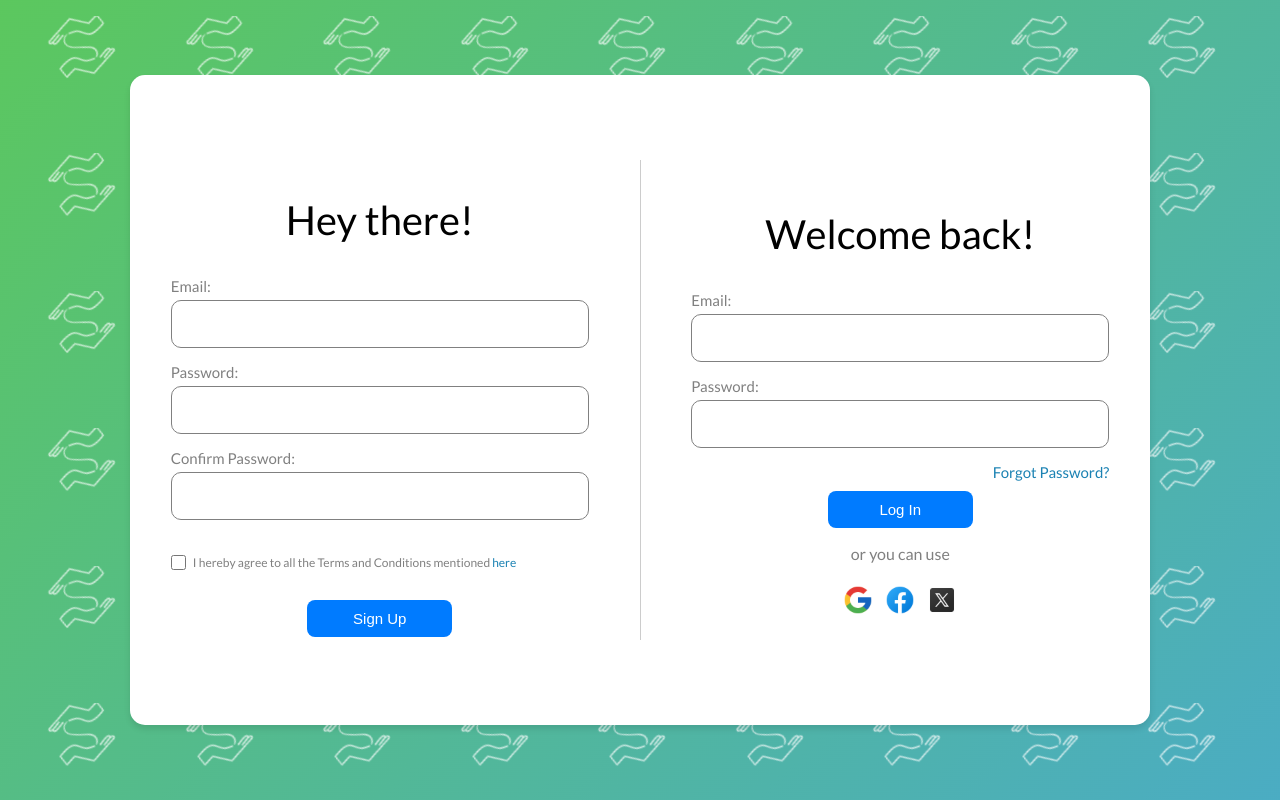
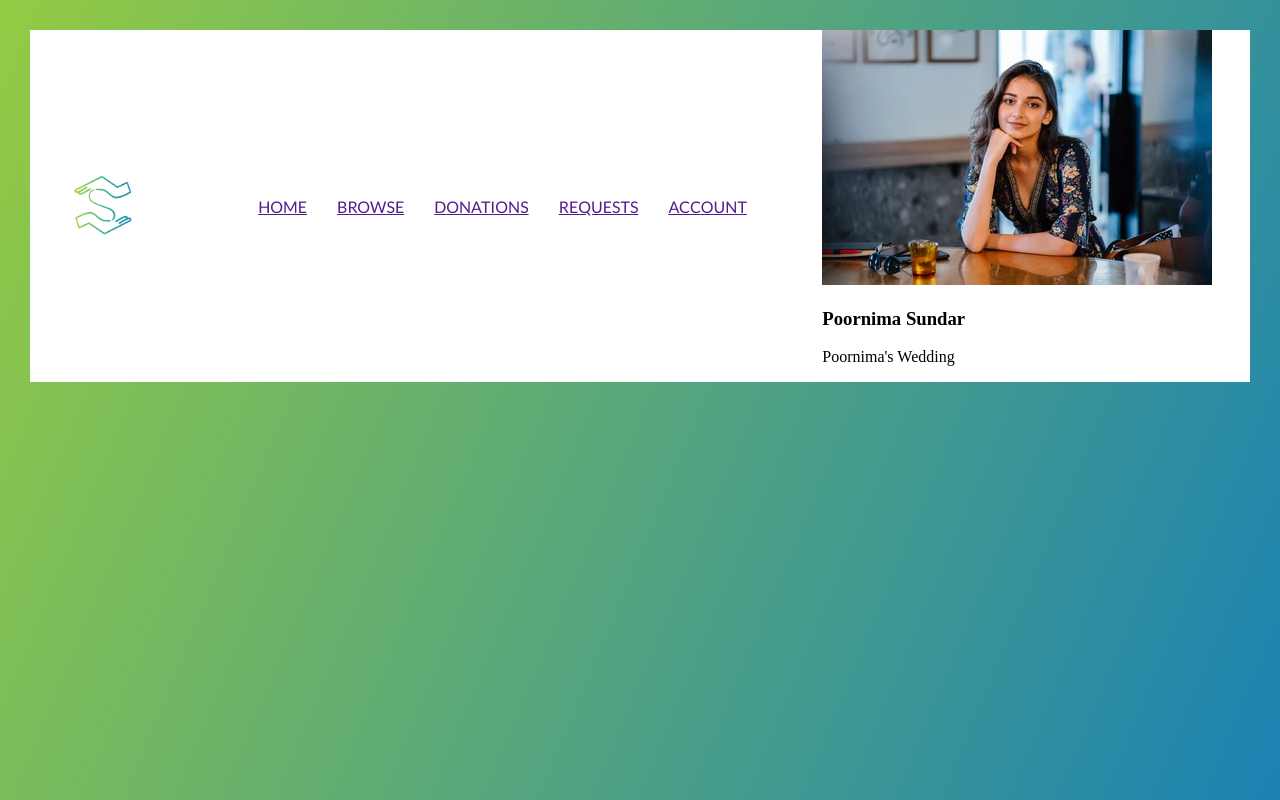
Before and after one commit to Adesh-111/serve-it, a React (Vite) app: page / in a window 1280 px wide. Built offline with nearby package versions, Linux system fonts and the light colour scheme.

Commit message:
Completion of navbar structure

```diff
--- a/src/App.jsx
+++ b/src/App.jsx
@@ -1,8 +1,9 @@
 import React from "react";
 import LoginPage from "./components/LoginPage/LoginPage";
+import Navbar from "./components/Navbar/Navbar";
 
 function App() {
-  return ( <LoginPage /> );
+  return ( <Navbar /> );
 }
 
 export default App;
--- a/src/components/LoginPage/LoginPage.css
+++ b/src/components/LoginPage/LoginPage.css
@@ -3,8 +3,12 @@
 body {
   margin: 0;
   padding: 0;
-
-}
+  background: linear-gradient(112.64deg, #93CB44 0.37%, #1B82B3 100%);
+  background-repeat: no-repeat;
+  background-size: cover;
+  width: 100vw;
+  height: 100vh;
+  }
 
 .auth-container {
   display: flex;
--- /dev/null
+++ b/src/components/Navbar/Navbar.css
@@ -0,0 +1,20 @@
+.navbar-container{
+    box-sizing: border-box;
+    overflow: hidden;
+}
+
+.navbar{
+    display: flex;
+    justify-content: space-around;
+    align-items: center;
+    margin: 30px;
+    background-color: white;
+}
+
+.navbar .nav-links{
+    list-style: none;
+    display: flex;
+    gap: 30px;
+    font-family: "Lato", sans-serif;
+    color: #62B31B;
+  }
--- /dev/null
+++ b/src/components/Navbar/Navbar.jsx
@@ -0,0 +1,39 @@
+import React from "react";
+import assets from "../../assets/assets";
+import "./Navbar.css";
+
+function Navbar() {
+  return (
+    <>
+      <div className="navbar-container">
+        <div className="navbar">
+          <img src={assets.colorLogo} alt="" className="nav-logo" />
+          <ul className="nav-links">
+            <a href="">
+              <li className="nav-link">HOME</li>
+            </a>
+            <a href="">
+              <li className="nav-link">BROWSE</li>
+            </a>
+            <a href="">
+              <li className="nav-link">DONATIONS</li>
+            </a>
+            <a href="">
+              <li className="nav-link">REQUESTS</li>
+            </a>
+            <a href="">
+              <li className="nav-link">ACCOUNT</li>
+            </a>
+          </ul>
+          <div className="user-details">
+            <img src={assets.demoUser} alt="demo-user" className="user-img" />
+            <h3 className="user-name">Poornima Sundar</h3>
+            <p className="user-place">Poornima's Wedding</p>
+          </div>
+        </div>
+      </div>
+    </>
+  );
+}
+
+export default Navbar;
```
Also changed, not shown: src/assets/assets.js (+6 -1 lines), src/assets/colored-logo.svg (added), src/assets/demo-user.png (added).
